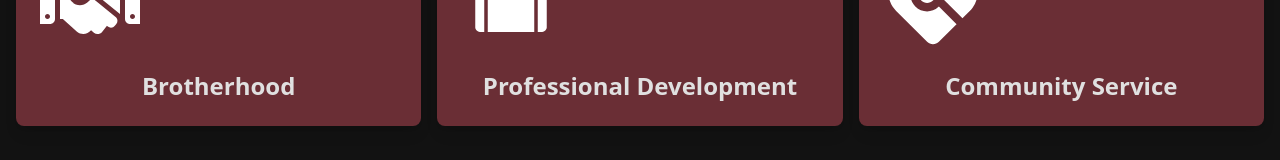
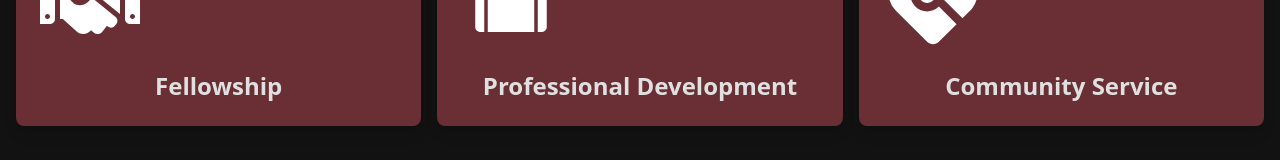
Before and after one commit to JayceBordelon/flome, a React (Vite) app: page / in a window 1280 px wide. Shown: the part 506-666 px from the top of the page. Built offline with nearby package versions, Linux system fonts and the light colour scheme.

Commit message:
fellowship

```diff
--- a/src/data/home.jsx
+++ b/src/data/home.jsx
@@ -10,7 +10,7 @@ export const ABOUT = {
     "description": "We are dedicated to creating meaningful relationships within McKelvey, developing and maintaining a high standard of professional interest among its members, and taking on community service-based projects to give back to the St. Louis community.",
     "pillars":
     {
-        "Brotherhood": {
+        "Fellowship": {
             "explination": '',
             "icon": <FaHandshake size={ICON_SIZE} />
         },
```
